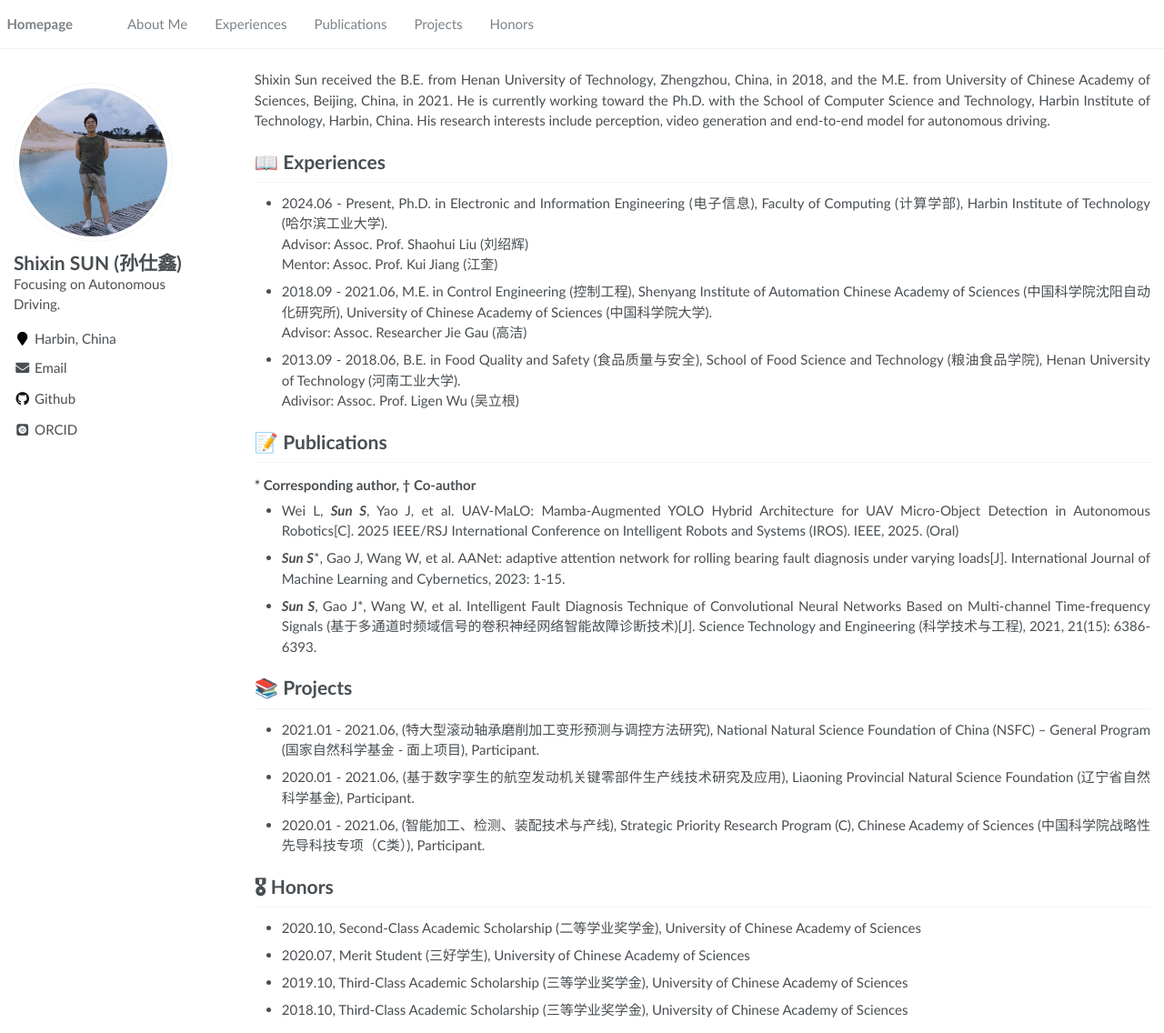
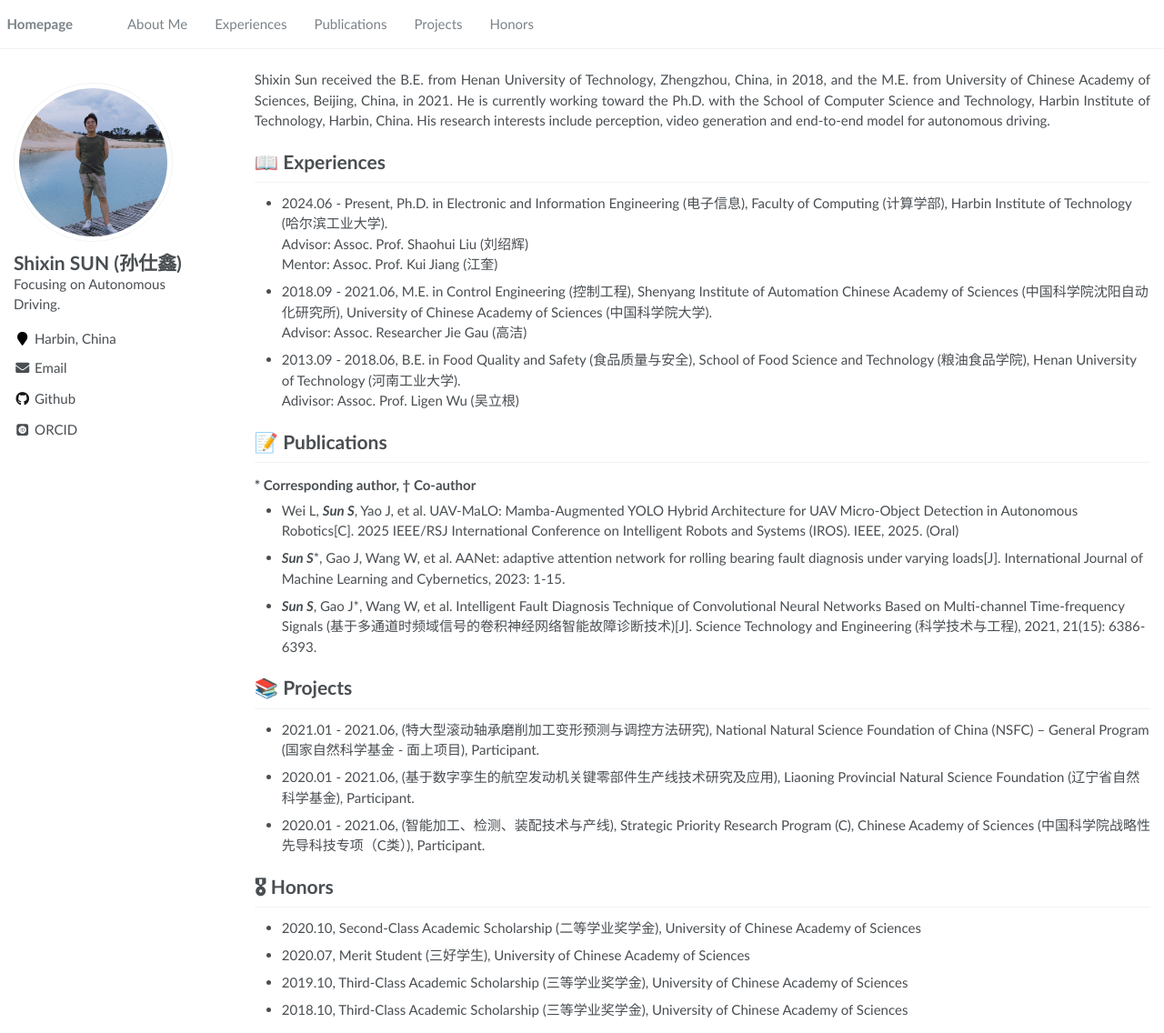
Before and after one commit to ShixinSUN94/shixinsun94.github.io, a Jekyll site: the page built from _pages/about.md, in a window 1280 px wide and 1136 px high. Shown: the whole window at 91% size. Built offline with Jekyll 4.4.1, drawn with Linux system fonts in a browser that asks for light colours; some web fonts are replaced.

Commit message:
Update main.scss

```diff
--- a/assets/css/main.scss
+++ b/assets/css/main.scss
@@ -107,10 +107,3 @@ h1:before, .anchor:before {
     background-color: #00369f;
     font-size: .8em;
 }
-
-.page__content p,
-.page__content li,
-.page__content dd {
-    text-align: justify;
-    text-justify: inter-ideograph;
-}
```
